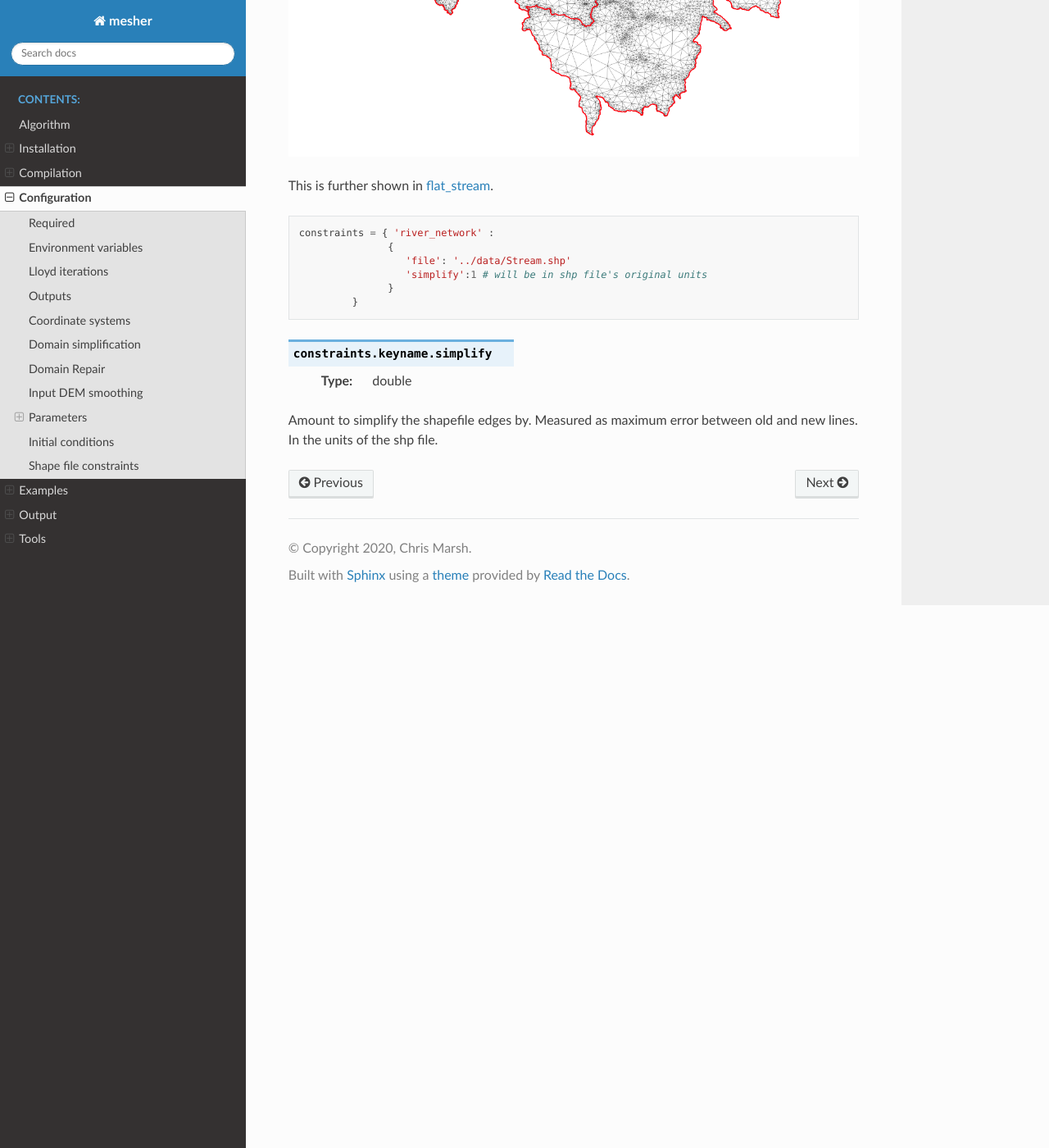
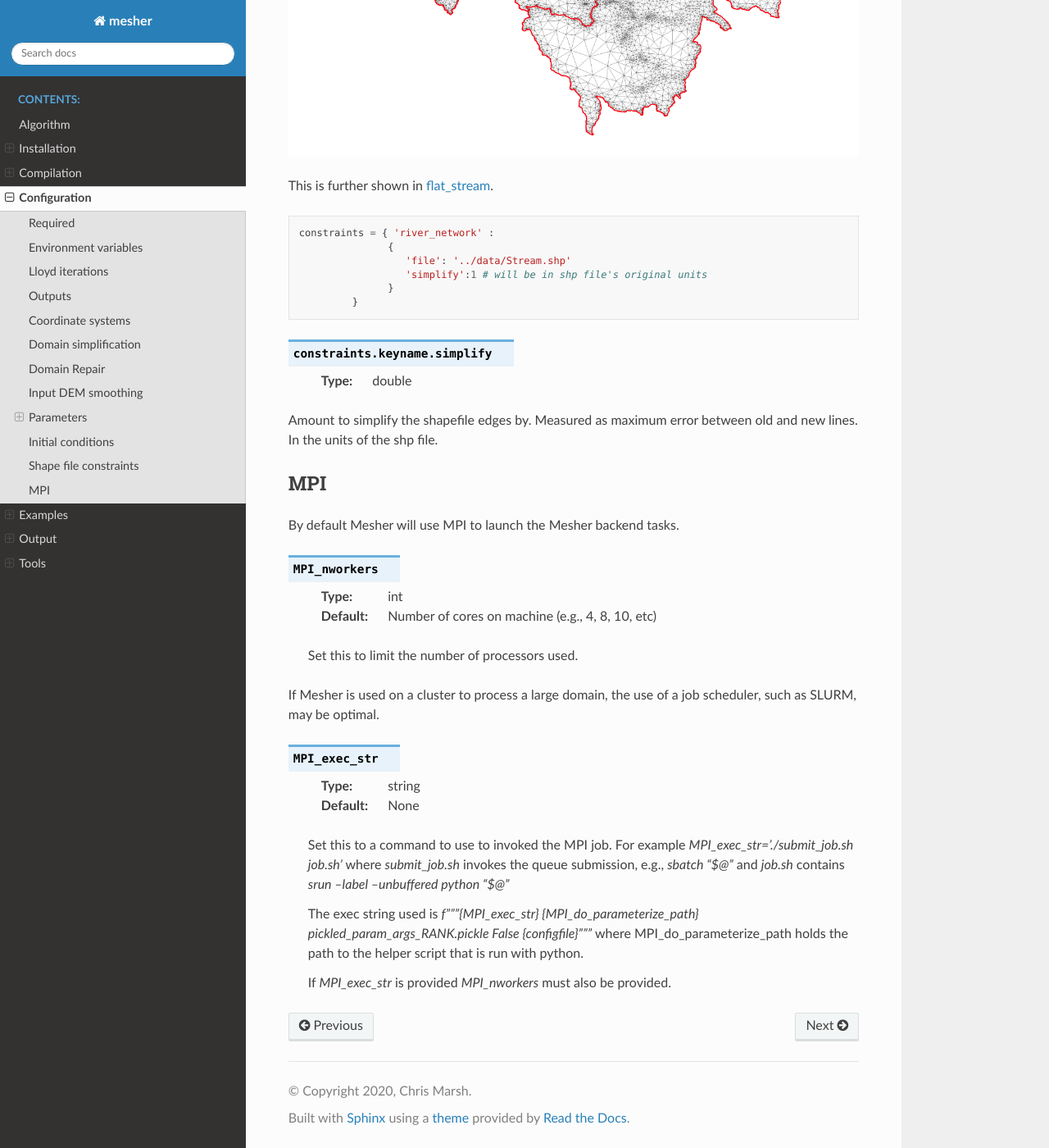
Before and after one commit to Chrismarsh/mesher, a Sphinx documentation site: the page built from docs/source/configuration.rst, in a window 1280 px wide and 1400 px high, scrolled down 14230 px. Shown: the whole window at 82% size. Built offline with Sphinx 7.4.7 and the Read the Docs theme 2.0.0, drawn with Linux system fonts in a browser that asks for light colours; some of the changed text lies outside the part shown.

Commit message:
Mesher 2.0 adds MPI compatible backend for large distributed computing

```diff
--- a/docs/source/configuration.rst
+++ b/docs/source/configuration.rst
@@ -501,3 +501,35 @@ This is further shown in :ref:`examples:flat_stream`.
    :type: double
 
 Amount to simplify the shapefile edges by. Measured as maximum error between old and new lines. In the units of the shp file.
+
+
+MPI
+======
+
+By default Mesher will use MPI to launch the Mesher backend tasks.
+
+.. confval:: MPI_nworkers
+
+    :type: int
+    :default: Number of cores on machine (e.g., 4, 8, 10, etc)
+
+    Set this to limit the number of processors used.
+
+If Mesher is used on a cluster to process a large domain, the use of a job scheduler, such as SLURM, may be optimal.
+
+.. confval:: MPI_exec_str
+
+    :type: string
+    :default: None
+
+    Set this to a command to use to invoked the MPI job. For example
+    `MPI_exec_str='./submit_job.sh job.sh'`
+    where `submit_job.sh` invokes the queue submission, e.g.,
+    `sbatch "$@"`
+    and `job.sh` contains
+    `srun --label --unbuffered  python "$@"`
+
+    The exec string used is `f"""{MPI_exec_str} {MPI_do_parameterize_path} pickled_param_args_RANK.pickle False {configfile}"""` where MPI_do_parameterize_path
+    holds the path to the helper script that is run with python.
+
+    If `MPI_exec_str` is provided `MPI_nworkers` must also be provided.
```
Also changed, not shown: other parts of docs/source/configuration.rst (+3 -3 lines), meshgen.py (+16 -13 lines), setup.py (+4 -3 lines), 2 other files.
